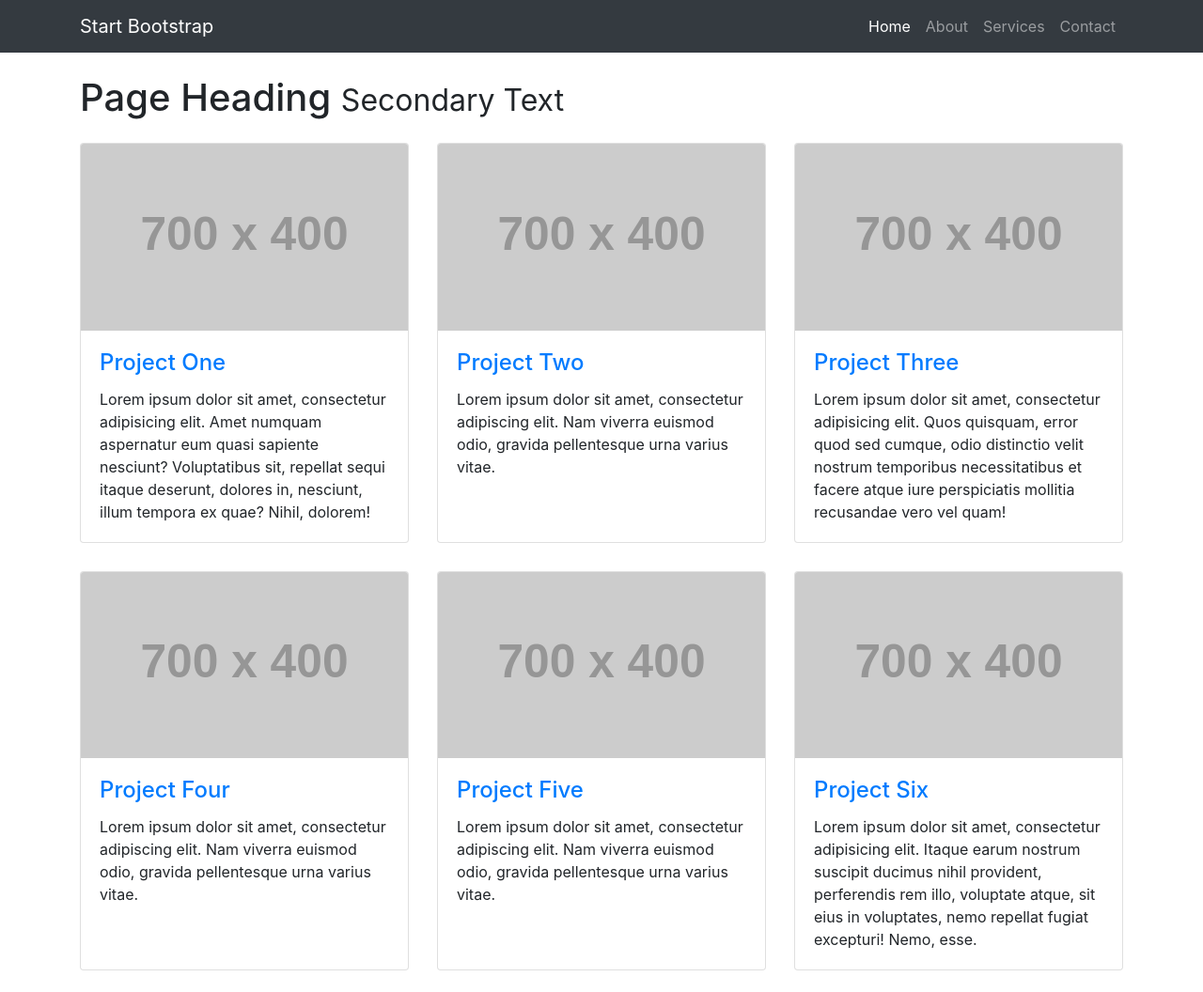
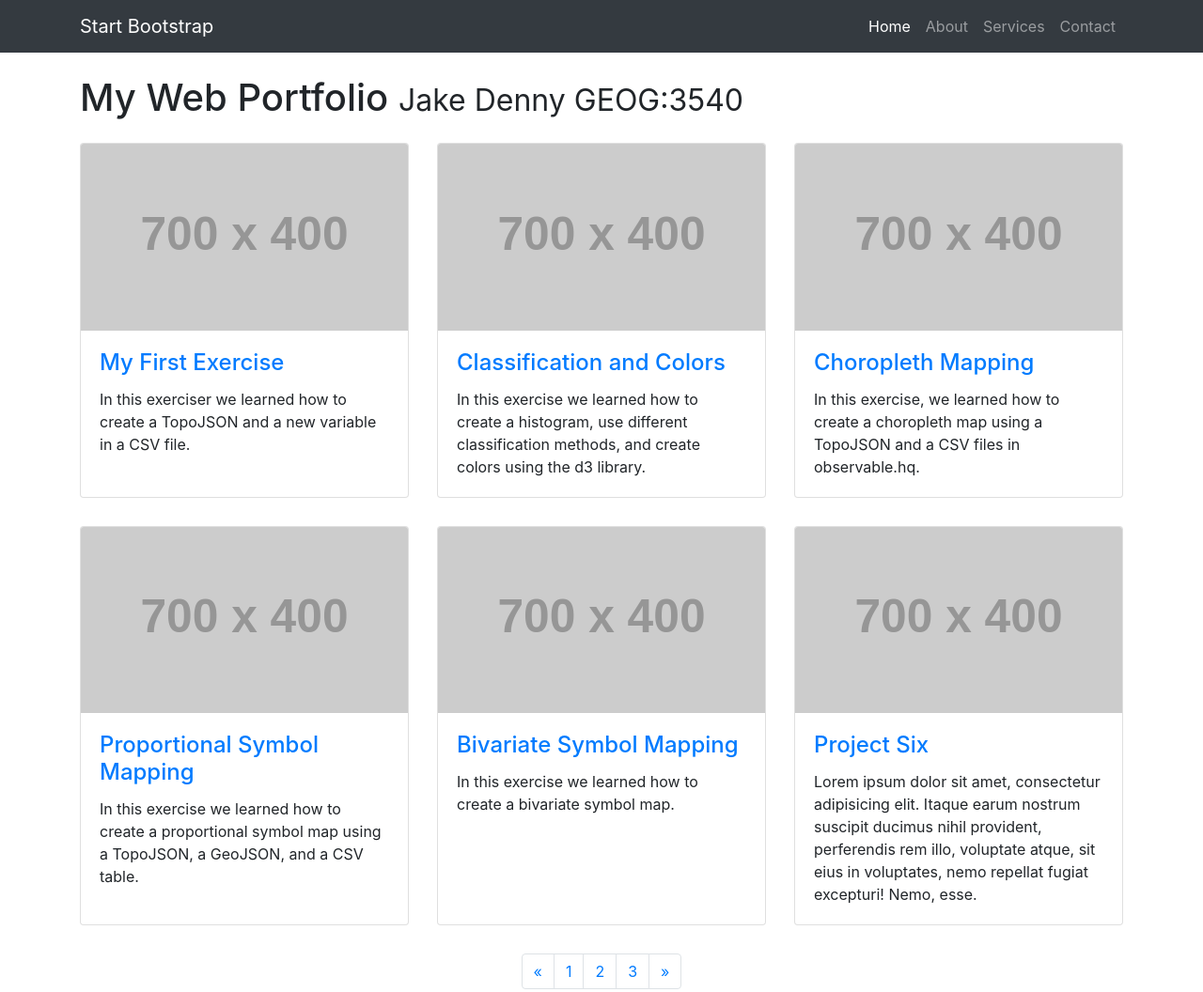
Before and after one commit to geog3540/jjdenny, a website: page index.html in a window 1280 px wide. Shown: the top 1056 px of the page at 94% size. Drawn offline with Linux system fonts and the light colour scheme; placeholder pictures from the web are drawn by us.

Commit message:
Updated Assignment 7

```diff
--- a/index.html
+++ b/index.html
@@ -52,8 +52,8 @@
     <div class="container">
 
       <!-- Page Heading -->
-      <h1 class="my-4">Page Heading
-        <small>Secondary Text</small>
+      <h1 class="my-4">My Web Portfolio
+        <small>Jake Denny GEOG:3540</small>
       </h1>
 
       <div class="row">
@@ -62,9 +62,9 @@
             <a href="#"><img class="card-img-top" src="http://placehold.it/700x400" alt=""></a>
             <div class="card-body">
               <h4 class="card-title">
-                <a href="#">Project One</a>
+                <a href="#">My First Exercise</a>
               </h4>
-              <p class="card-text">Lorem ipsum dolor sit amet, consectetur adipisicing elit. Amet numquam aspernatur eum quasi sapiente nesciunt? Voluptatibus sit, repellat sequi itaque deserunt, dolores in, nesciunt, illum tempora ex quae? Nihil, dolorem!</p>
+              <p class="card-text">In this exerciser we learned how to create a TopoJSON and a new variable in a CSV file.</p>
             </div>
           </div>
         </div>
@@ -73,9 +73,9 @@
             <a href="#"><img class="card-img-top" src="http://placehold.it/700x400" alt=""></a>
             <div class="card-body">
               <h4 class="card-title">
-                <a href="#">Project Two</a>
+                <a href="#">Classification and Colors</a>
               </h4>
-              <p class="card-text">Lorem ipsum dolor sit amet, consectetur adipiscing elit. Nam viverra euismod odio, gravida pellentesque urna varius vitae.</p>
+              <p class="card-text">In this exercise we learned how to create a histogram, use different classification methods, and create colors using the d3 library.</p>
             </div>
           </div>
         </div>
@@ -84,9 +84,9 @@
             <a href="#"><img class="card-img-top" src="http://placehold.it/700x400" alt=""></a>
             <div class="card-body">
               <h4 class="card-title">
-                <a href="#">Project Three</a>
+                <a href="#">Choropleth Mapping</a>
               </h4>
-              <p class="card-text">Lorem ipsum dolor sit amet, consectetur adipisicing elit. Quos quisquam, error quod sed cumque, odio distinctio velit nostrum temporibus necessitatibus et facere atque iure perspiciatis mollitia recusandae vero vel quam!</p>
+              <p class="card-text">In this exercise, we learned how to create a choropleth map using a TopoJSON and a CSV files in observable.hq.</p>
             </div>
           </div>
         </div>
@@ -95,9 +95,9 @@
             <a href="#"><img class="card-img-top" src="http://placehold.it/700x400" alt=""></a>
             <div class="card-body">
               <h4 class="card-title">
-                <a href="#">Project Four</a>
+                <a href="#">Proportional Symbol Mapping</a>
               </h4>
-              <p class="card-text">Lorem ipsum dolor sit amet, consectetur adipiscing elit. Nam viverra euismod odio, gravida pellentesque urna varius vitae.</p>
+              <p class="card-text">In this exercise we learned how to create a proportional symbol map using a TopoJSON, a GeoJSON, and a CSV table.</p>
             </div>
           </div>
         </div>
@@ -106,9 +106,9 @@
             <a href="#"><img class="card-img-top" src="http://placehold.it/700x400" alt=""></a>
             <div class="card-body">
               <h4 class="card-title">
-                <a href="#">Project Five</a>
+                <a href="#">Bivariate Symbol Mapping</a>
               </h4>
-              <p class="card-text">Lorem ipsum dolor sit amet, consectetur adipiscing elit. Nam viverra euismod odio, gravida pellentesque urna varius vitae.</p>
+              <p class="card-text">In this exercise we learned how to create a bivariate symbol map.</p>
             </div>
           </div>
         </div>
```
